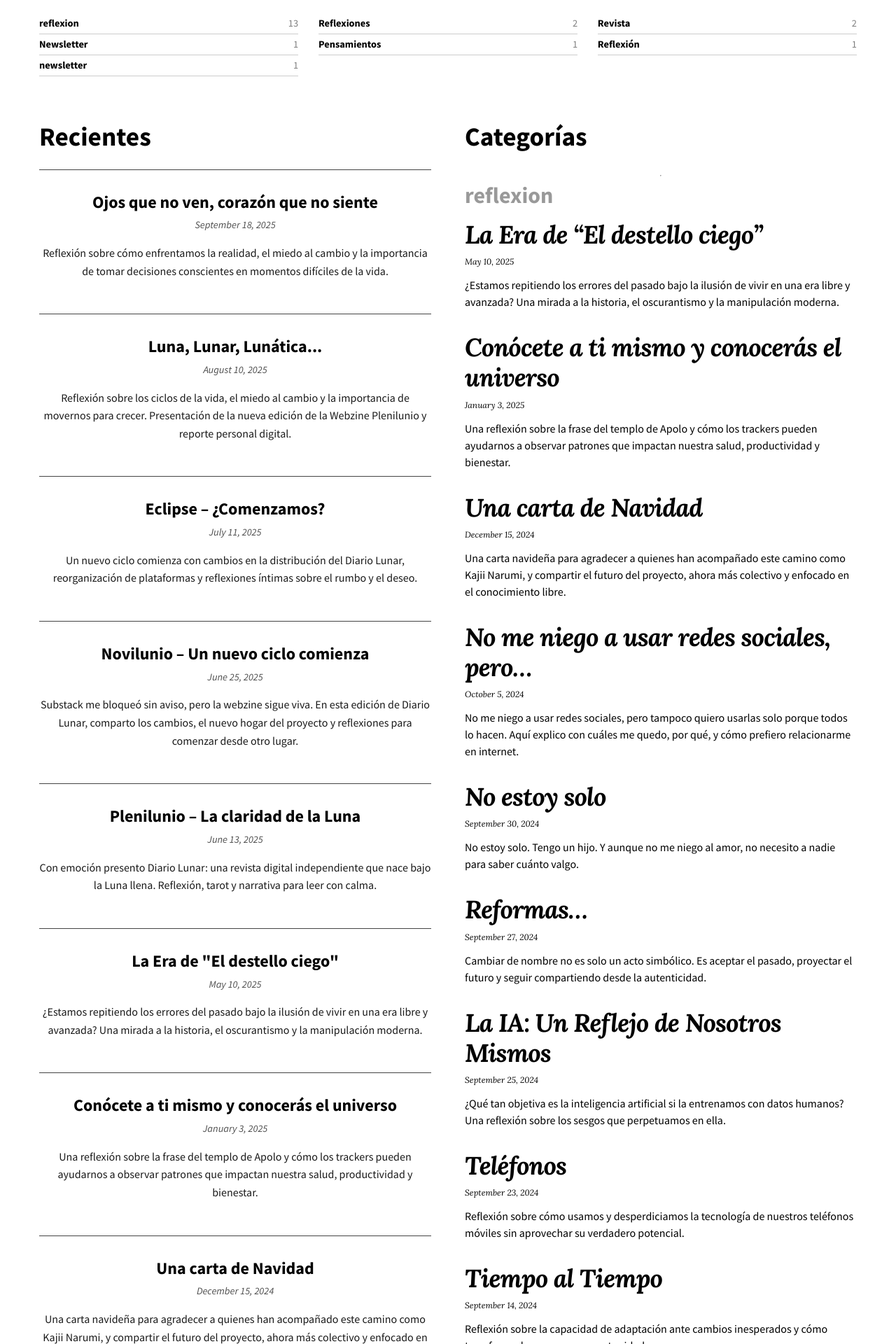
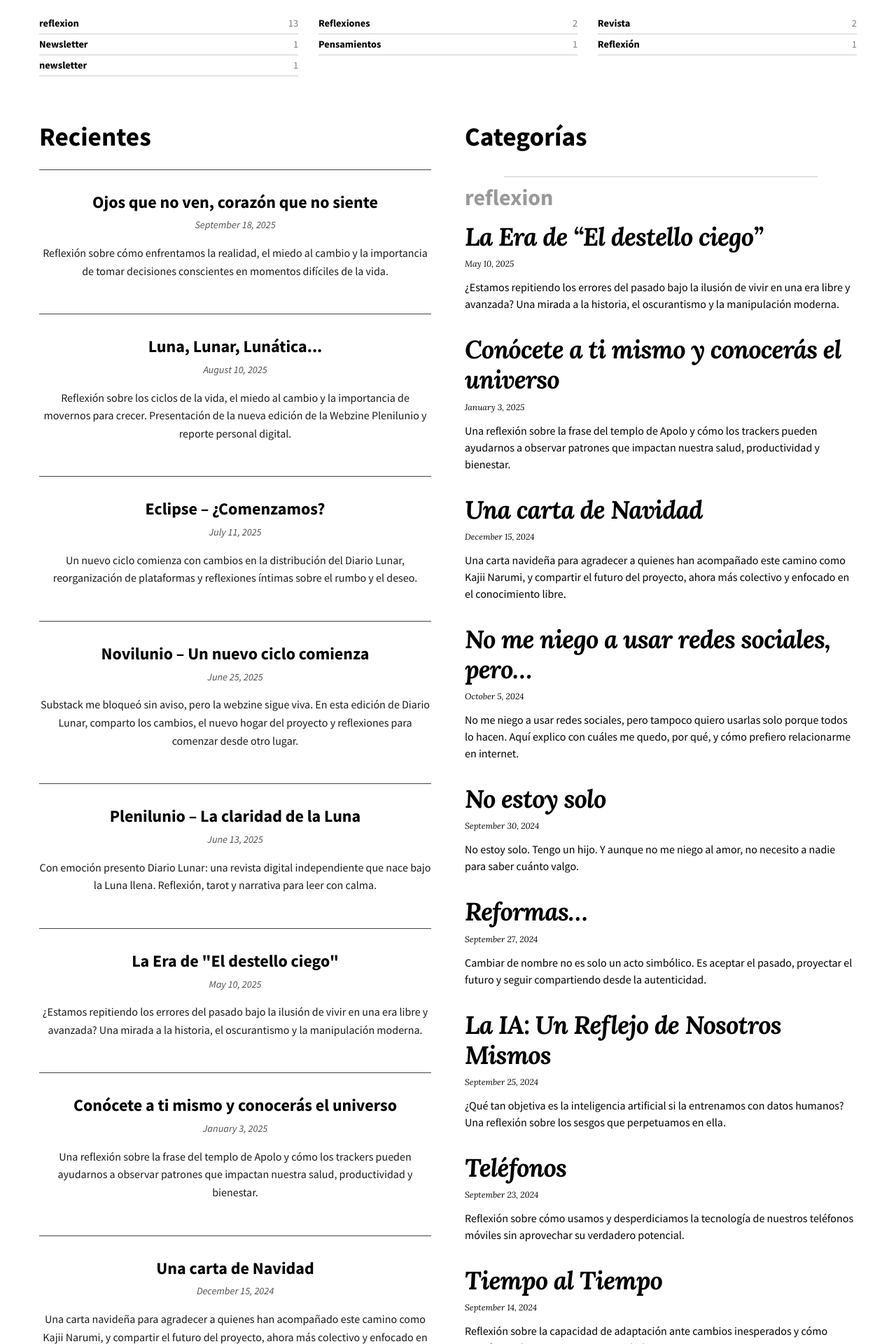
Before and after one commit to KajiiNarumi/iasuarezv, a Jekyll site: the page built from tinta.html, in a window 1280 px wide. Shown: the part 1717-3637 px from the top of the page at 70% size. Built offline with Jekyll 4.4.1, drawn with Linux system fonts in a browser that asks for light colours; nearby versions of some CDN libraries.

Commit message:
Add styled divider line in tinta.html
Added a divider line with styling to the HTML layout.

```diff
--- a/tinta.html
+++ b/tinta.html
@@ -121,7 +121,7 @@ Cuando las semillas de una idea germinan, suelen crecer en publicaciones más ex
 
   <section class="columna">
     <h1>Categorías</h1>
-    <hr>
+<div class="linea-divisoria"></div>
 {% for category_names in category_names_array %}
   {% assign category_names_list = category_names | split: "," %}
   {% for category_name in category_names_list %}
@@ -219,4 +219,16 @@ Cuando las semillas de una idea germinan, suelen crecer en publicaciones más ex
   }
 }
 
+
+.linea-divisoria {
+  /* Establece la altura de la línea */
+  height: 1px;
+  /* Establece el color de fondo */
+  background-color: #ccc;
+  /* Establece el ancho (opcional, por defecto es 100%) */
+  width: 80%;
+  /* Centra la línea si el ancho es menor al 100% */
+  margin: 10px auto;
+}
+
 </style>
```
